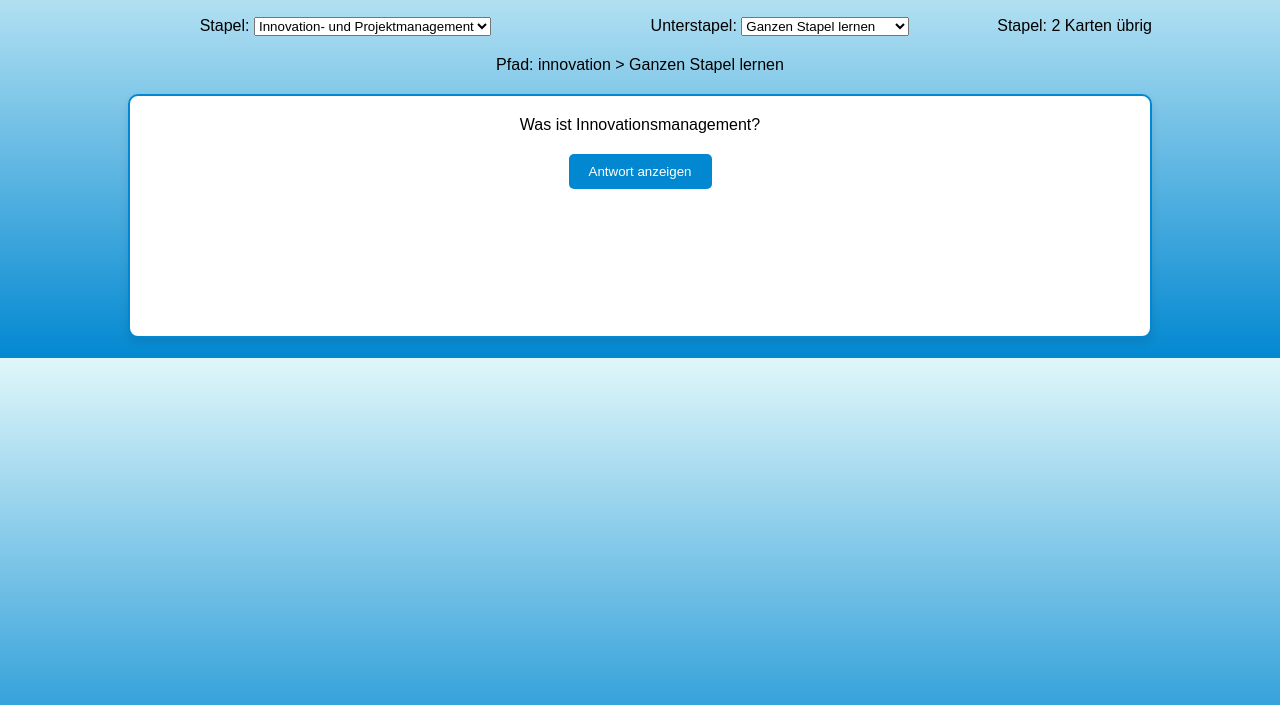
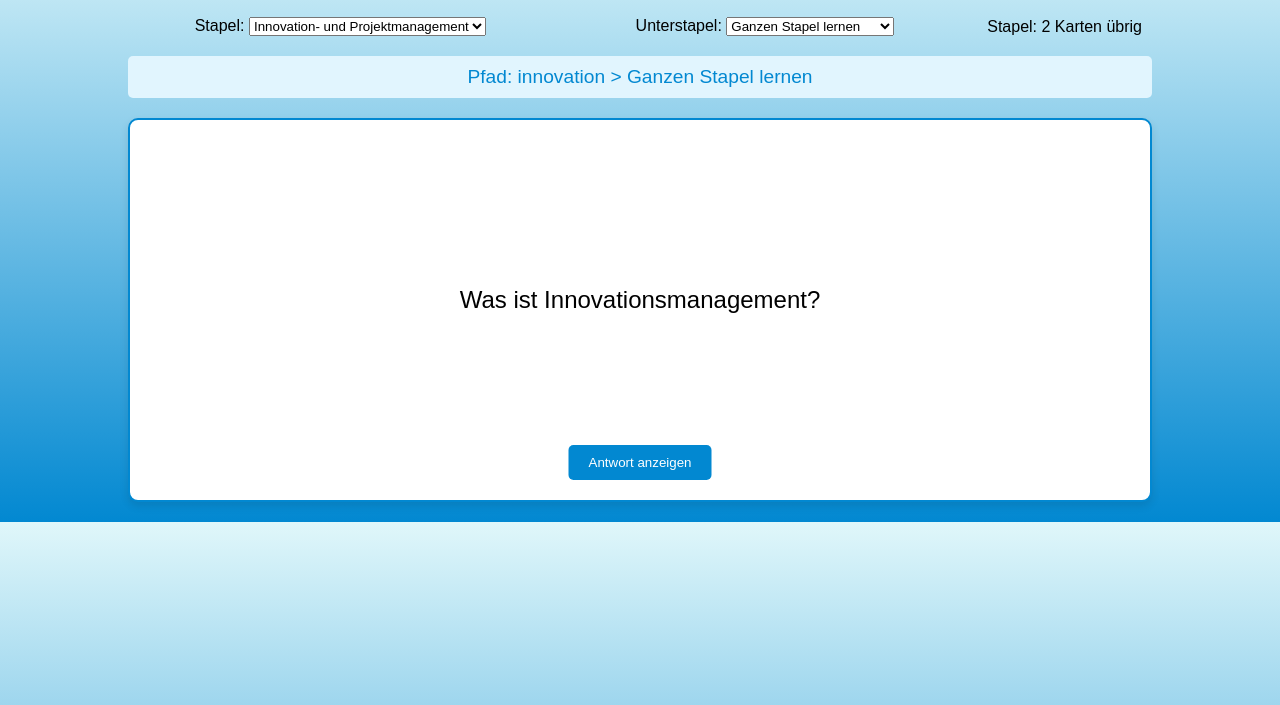
Before and after one commit to Lokruas/vitejs-vite-jo1twe, a plain HTML site: page Kartenabfrage.html in a window 1280 px wide. Shown: the part 95-800 px from the top of the page. Drawn offline with Linux system fonts and the light colour scheme.

Commit message:
Update Kartenabfrage.css

```diff
--- a/Kartenabfrage.css
+++ b/Kartenabfrage.css
@@ -1,6 +1,6 @@
 body {
     background: linear-gradient(to bottom, #e0f7fa, #0288d1);
-    font-family: Arial, sans-serif;
+    font-family: 'Arial', sans-serif;
     display: flex;
     flex-direction: column;
     align-items: center;
@@ -43,14 +43,37 @@ header h2 {
     margin: 0 10px;
 }
 
+#counter {
+    margin: 0 10px;
+    align-self: center;
+}
+
+#path {
+    margin: 20px 0;
+    font-size: 1.2em;
+    color: #0288d1;
+    background: #e1f5fe;
+    padding: 10px;
+    border-radius: 5px;
+}
+
 .card {
     background-color: #ffffff;
     border: 2px solid #0288d1;
     border-radius: 10px;
-    padding: 20px;
+    padding: 40px;
     margin: 20px 0;
     box-shadow: 0 4px 8px rgba(0, 0, 0, 0.1);
-    min-height: 200px;
+    min-height: 300px;
+    display: flex;
+    flex-direction: column;
+    justify-content: center;
+    position: relative;
+}
+
+.card div {
+    font-size: 1.5em;
+    margin-bottom: 20px;
 }
 
 #show-answer {
@@ -61,6 +84,10 @@ header h2 {
     padding: 10px 20px;
     border-radius: 5px;
     cursor: pointer;
+    position: absolute;
+    bottom: 20px;
+    left: 50%;
+    transform: translateX(-50%);
 }
 
 .buttons {
```
